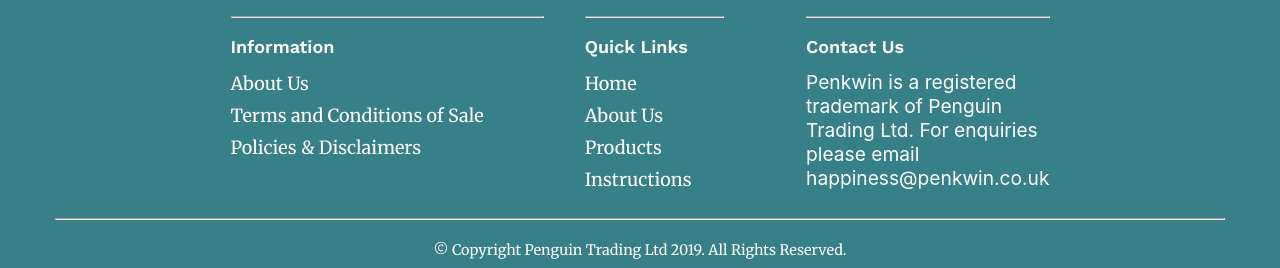
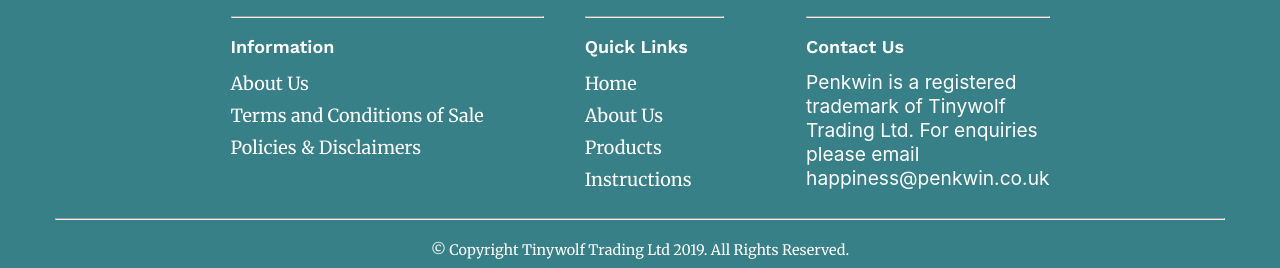
Before and after one commit to iddqdRepo/penkwinEcommerce, a Next.js app: page / in a window 1280 px wide. Shown: the part 5312-5580 px from the top of the page. Built offline with nearby package versions, Linux system fonts and the light colour scheme; no server answers; the database is empty; some icons are missing.

Commit message:
Changed name footer

```diff
--- a/components/FooterComponent/FooterComponent.tsx
+++ b/components/FooterComponent/FooterComponent.tsx
@@ -48,14 +48,14 @@ function FooterComponent() {
             <hr className={styles.divider} />
             <div className={styles.title}>Contact Us</div>
             <div className={styles.contactInfo}>
-              Penkwin is a registered trademark of Penguin Trading Ltd. For
+              Penkwin is a registered trademark of Tinywolf Trading Ltd. For
               enquiries please email happiness@penkwin.co.uk
             </div>
           </div>
         </div>
         <hr className={styles.footerDivider} />
         <div className={styles.copyrightText}>
-          © Copyright Penguin Trading Ltd 2019. All Rights Reserved.
+          © Copyright Tinywolf Trading Ltd 2019. All Rights Reserved.
         </div>
       </div>
     </>
```
